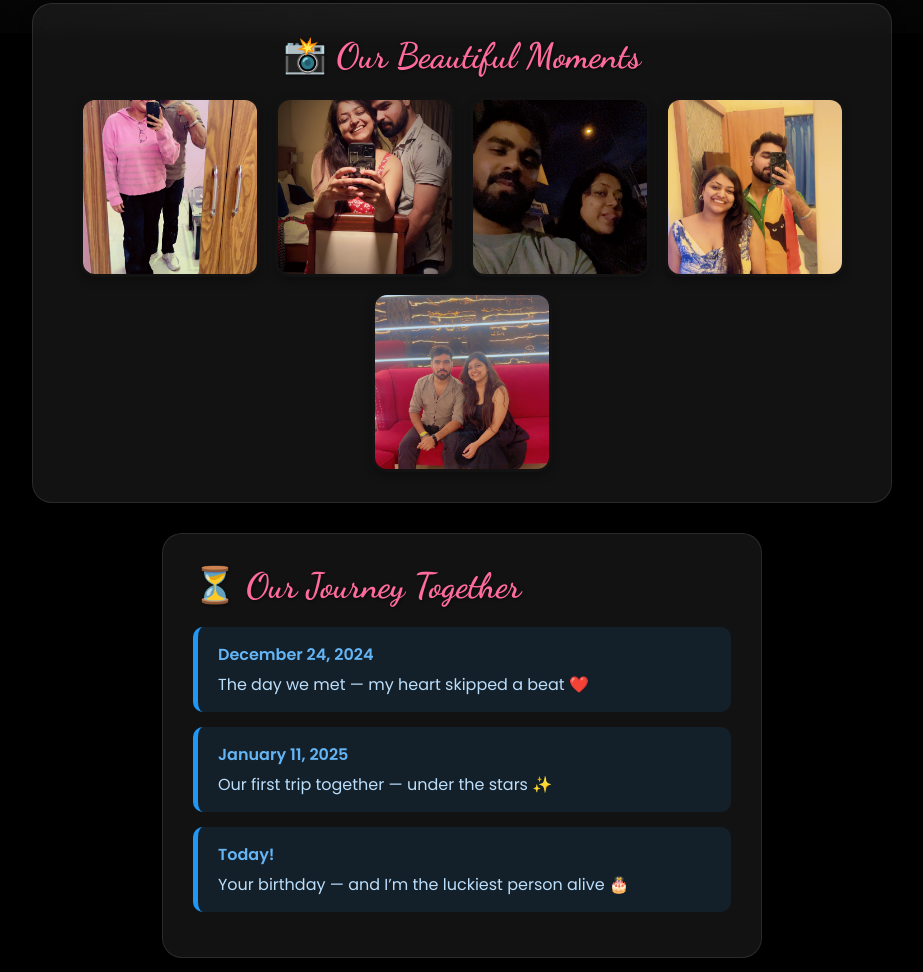
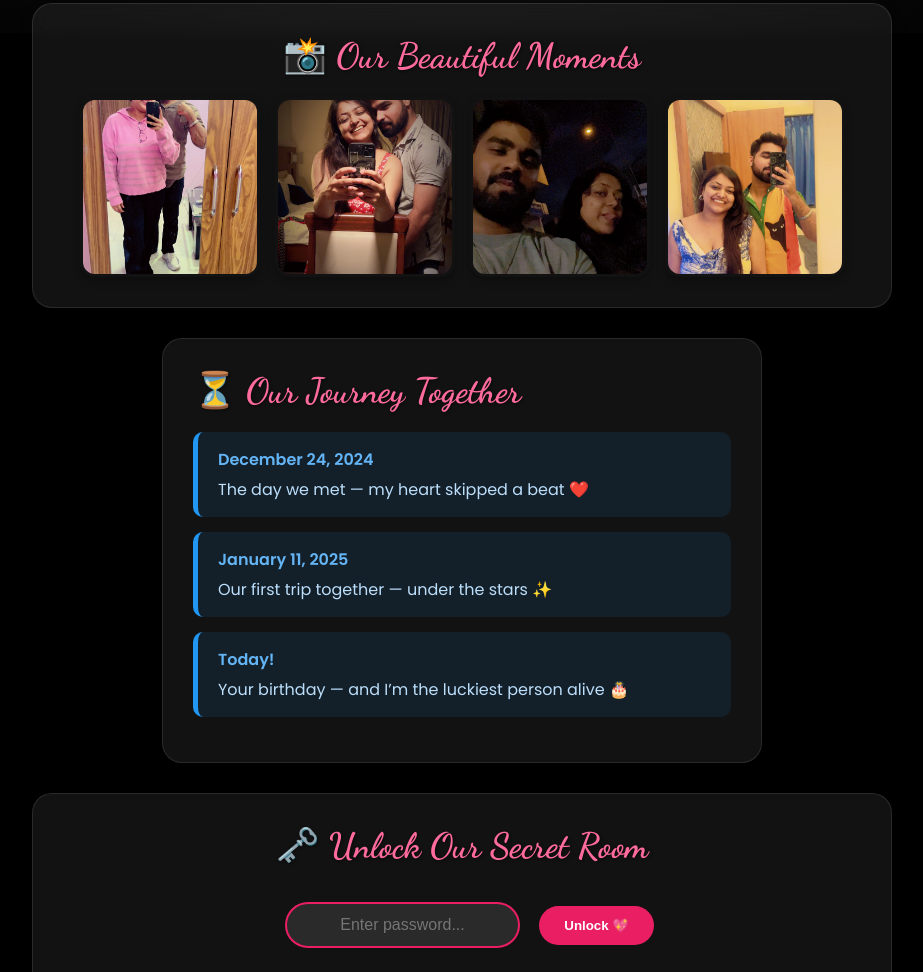
Before and after one commit to sumit-9767/my, a plain HTML site: page index.html in a window 1280 px wide. Shown: the part 767-1739 px from the top of the page, without its empty margins (178-1101 px from the left). Drawn offline with nearby package versions, Linux system fonts and the light colour scheme.

Commit message:
Update index.html

```diff
--- a/index.html
+++ b/index.html
@@ -61,7 +61,7 @@
                 <img src="images/IMG_3859.jpeg" alt="Best Duo Ever" class="photo"/>
                 <img src="images/IMG_5155.jpeg" alt="Adventure time!" class="photo"/>
                 <img src="images/IMG_5440.jpeg" alt="Just us being silly" class="photo"/>
-                <img src="images/IMG_4890.jpeg" alt="Complimenting each other" class="photo"/>
+                <!-- <img src="images/IMG_4890.jpeg" alt="Complimenting each other" class="photo"/> -->
             </div>
         </section>
 
```
